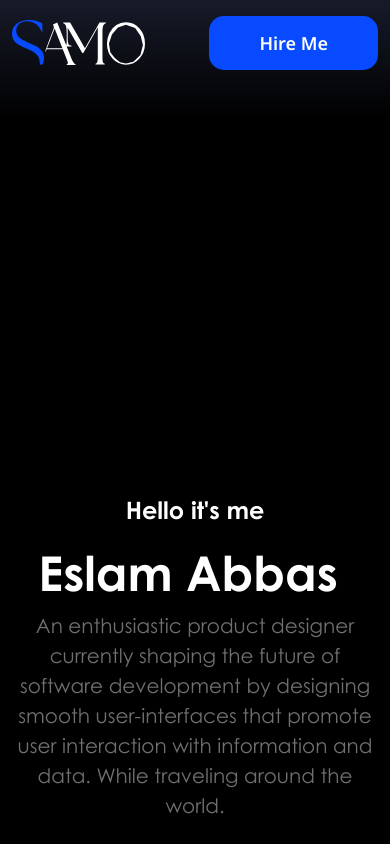
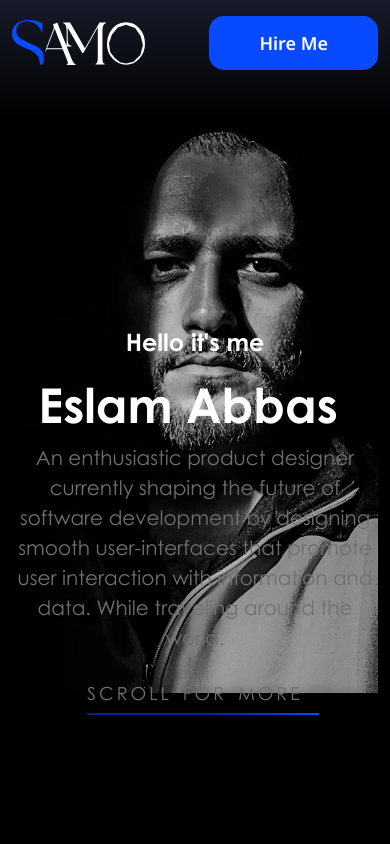
Before and after one commit to Hamza-Noah/Islam-Project, a React (Vite) app: page / in a window 390 px wide. Shown: the top 844 px of the page. Built offline with nearby package versions, Linux system fonts and the light colour scheme.

Commit message:
added some fixes in responsive for landing

```diff
--- a/src/components/Landing/Landing.jsx
+++ b/src/components/Landing/Landing.jsx
@@ -23,7 +23,7 @@ export default function Landing(props) {
           className={`${styles.landing} ${applyThemeClass(theme, styles)}`}
         >
           <div className="row">
-            <div className="col-lg-6 pt-5">
+            <div className="col-lg-6 pt-lg-5">
               <div
                 className={`${styles.info} position-relative pt-5 mt-5 text-white`}
               >
@@ -53,7 +53,7 @@ export default function Landing(props) {
                 </a>
               </div>
             </div>
-            <div className="col">
+            <div className="col d-none d-lg-block">
               {theme === "dark" && (
                 <div className={`h-100 ${styles["bg-landing"]}`}></div>
               )}
--- a/src/components/Landing/Landing.module.css
+++ b/src/components/Landing/Landing.module.css
@@ -10,6 +10,12 @@
   &.white {
     background-image: url("../../assets/images/svg/banner-white.svg");
     background-position: right top;
+  }
+
+  @media (max-width: 991px) {
+    background-color: rgba(0, 0, 0, 1);
+    background-image: url("../../assets/images/banner-black.jpg");
+
   }
 
   .bg-landing {
@@ -31,7 +37,7 @@
     }
   }
   @media (max-width: 767px) {
-    padding-top: 240px;
+    padding-top: 120px;
     .bow {
       font-size: 1.5rem;
       text-align: center;
```
